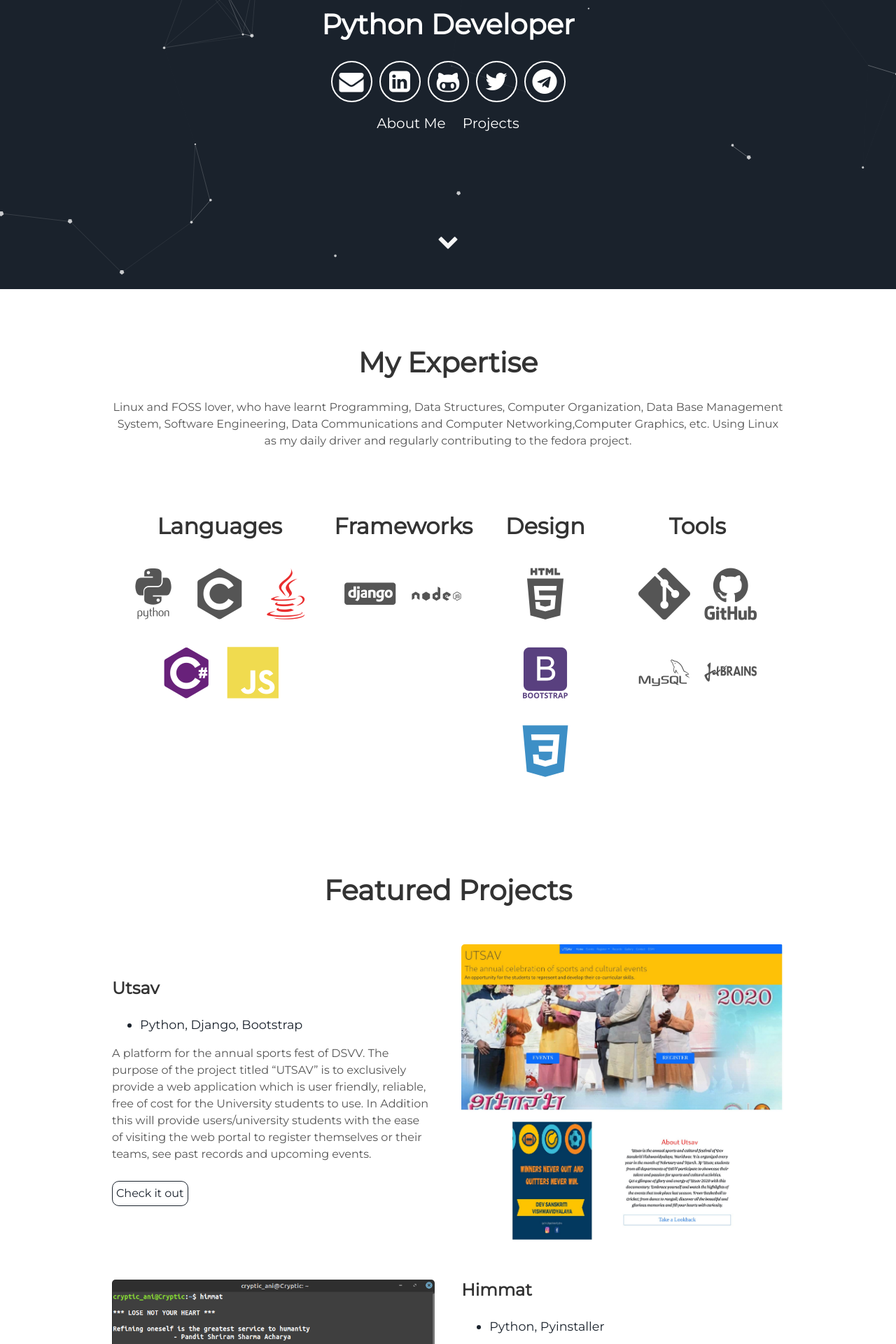
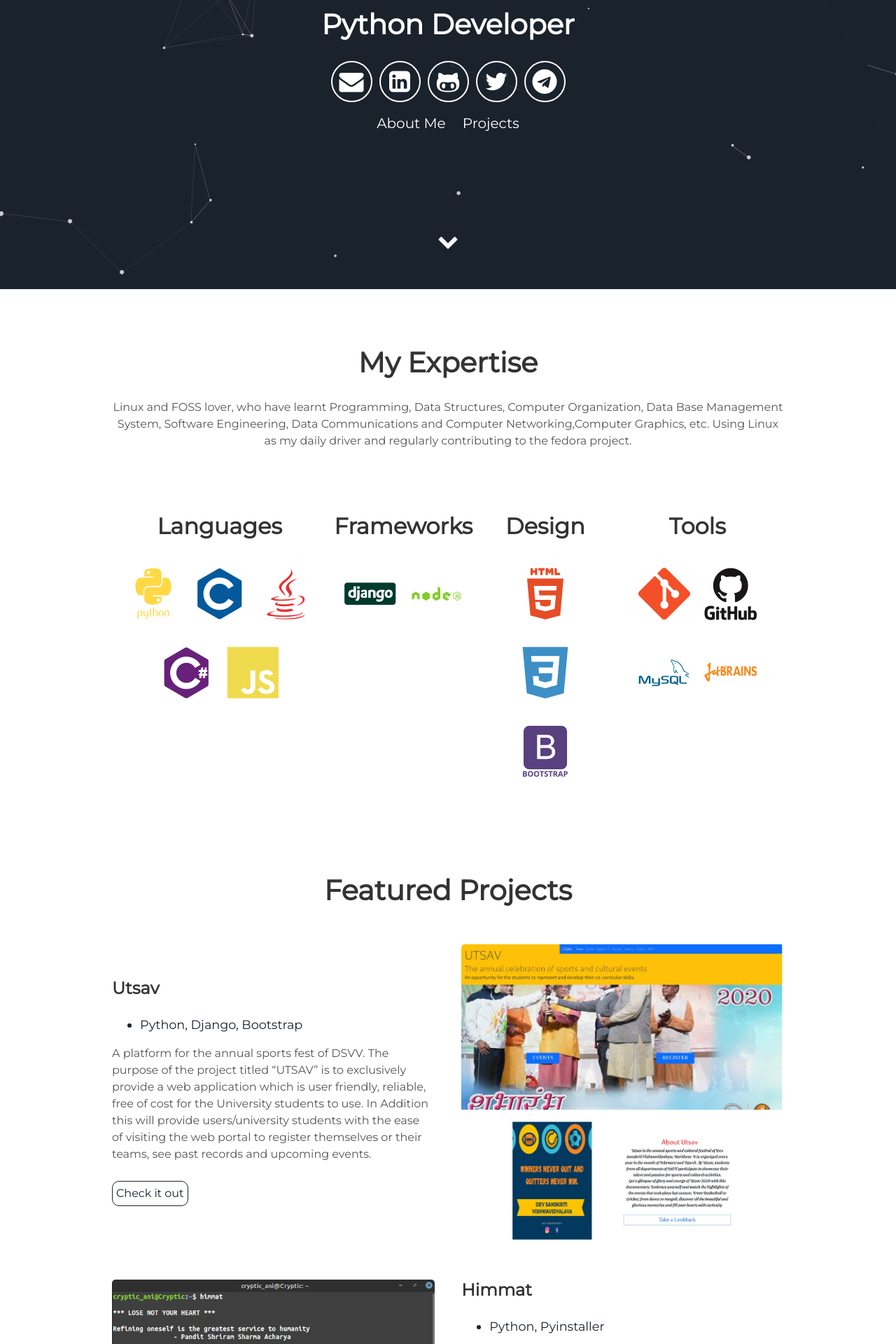
Before and after one commit to crypticani/crypticani.github.io, a Jekyll site: the page built from index.html, in a window 1280 px wide. Shown: the part 487-2407 px from the top of the page at 70% size. Built offline with Jekyll 4.4.1, drawn with Linux system fonts in a browser that asks for light colours.

Commit message:
Update about.html

```diff
--- a/_includes/about.html
+++ b/_includes/about.html
@@ -5,8 +5,8 @@
   <div class="user">
     <div class="tech">
       <h2>Languages</h2>
-      <i class="devicon-python-plain-wordmark"></i>
-      <i class="devicon-c-plain-wordmark"></i>
+      <i class="devicon-python-plain-wordmark colored"></i>
+      <i class="devicon-c-plain-wordmark colored"></i>
       <i class="devicon-java-plain colored"></i>
      <i class="devicon-csharp-plain colored"></i>
      <i class="devicon-javascript-plain colored"></i>
@@ -14,23 +14,23 @@
     </div>
     <div class="tech">
       <h2>Frameworks</h2>
-     <i class="devicon-django-plain-wordmark"></i>
-      <i class="devicon-nodejs-plain-wordmark"></i>
+     <i class="devicon-django-plain-wordmark colored"></i>
+      <i class="devicon-nodejs-plain-wordmark colored"></i>
       <p></p>
     </div>
    <div class="tech">
       <h2>Design</h2>
-      <i class="devicon-html5-plain-wordmark"></i>
-      <i class="devicon-bootstrap-plain-wordmark colored"></i>
+      <i class="devicon-html5-plain-wordmark colored"></i>
       <i class="devicon-css3-plain colored"></i>
+    <i class="devicon-bootstrap-plain-wordmark colored"></i>
       <p></p>
     </div>
     <div class="tech">
       <h2>Tools</h2>
-      <i class="devicon-git-plain"></i>
-      <i class="devicon-github-original-wordmark"></i>
-     <i class="devicon-mysql-plain-wordmark"></i>
-      <i class="devicon-jetbrains-plain-wordmark"></i>
+      <i class="devicon-git-plain colored"></i>
+      <i class="devicon-github-original-wordmark colored"></i>
+     <i class="devicon-mysql-plain-wordmark colored"></i>
+      <i class="devicon-jetbrains-plain-wordmark colored"></i>
       <p></p>
     </div>
 </div>
```
